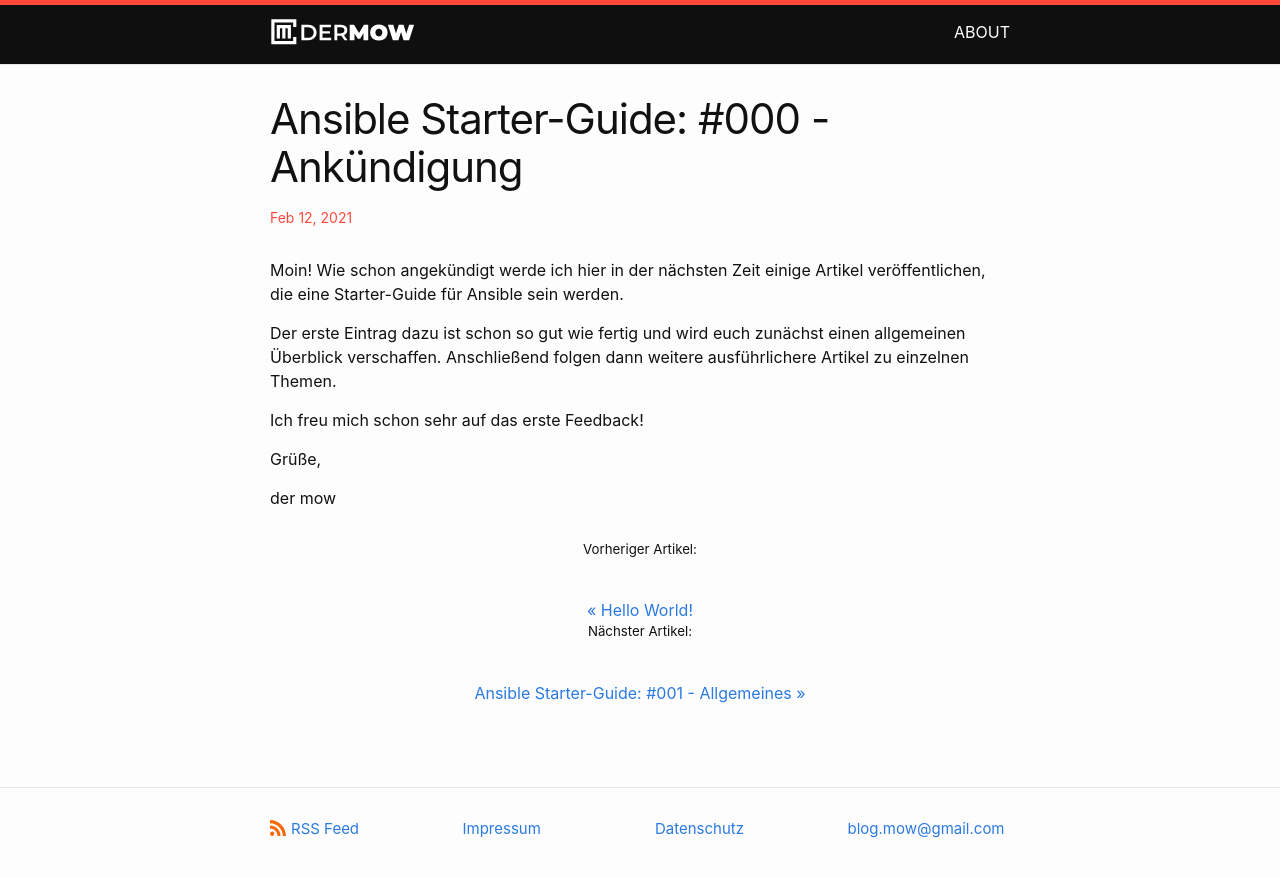
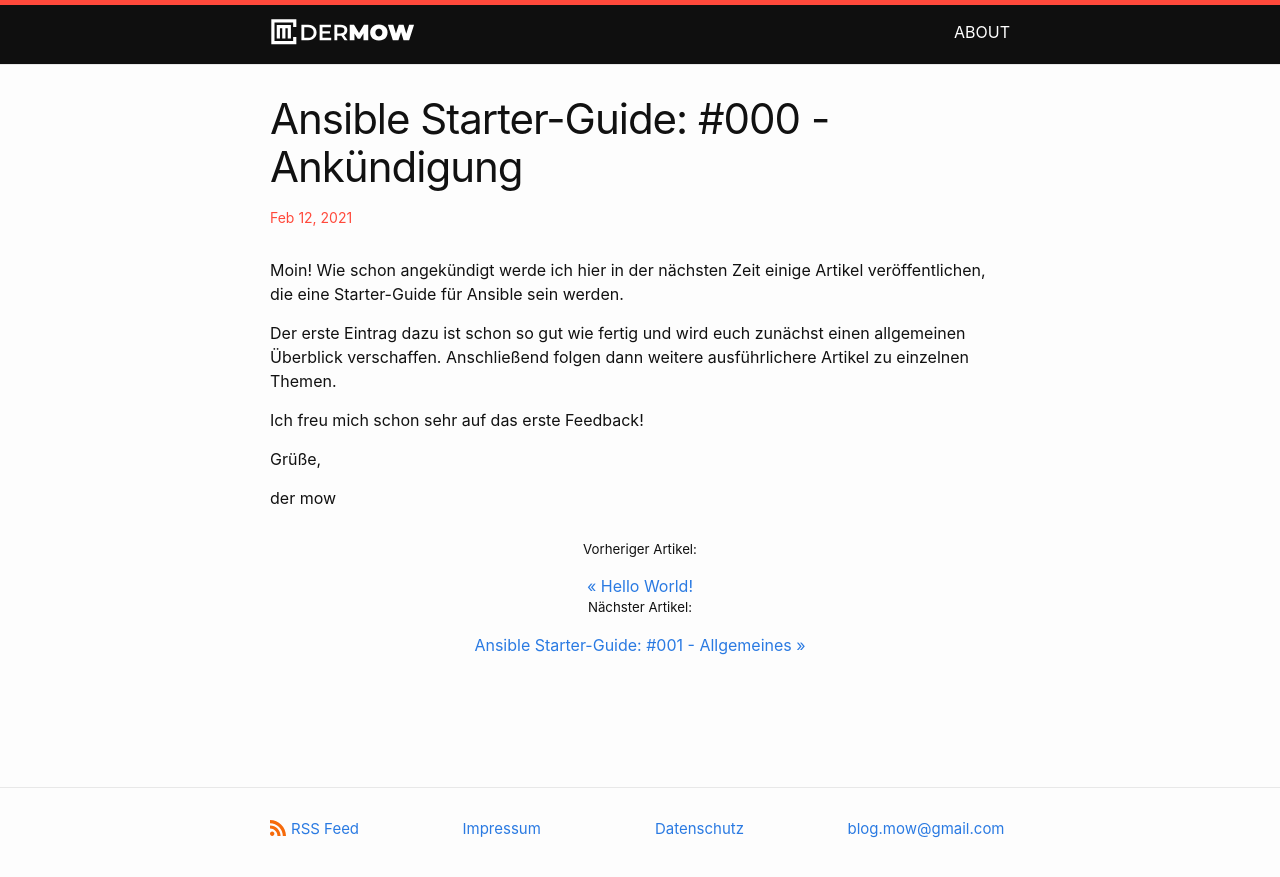
Before and after one commit to dermow/staging, a Jekyll site: the page built from _posts/2021-02-11-ansible-guide-0.markdown, in a window 1280 px wide. Shown: the top 877 px of the page. Built offline with Jekyll 4.4.1, drawn with Linux system fonts in a browser that asks for light colours; comment, search, counter and statistics services are not loaded.

```diff
--- a/_layouts/post.html
+++ b/_layouts/post.html
@@ -33,12 +33,12 @@ layout: default
   <center>
   <div class="PageNavigation">
   {% if page.previous.url %}
-    <h5>Vorheriger Artikel: </h5><br>
+    <h5>Vorheriger Artikel: </h5>
     <a class="prev" href="{{page.previous.url}}">&laquo; {{ page.previous.title }}</a>
   {% endif %}
    <br />
   {% if page.next.url %}
-    <h5>Nächster Artikel:</h5><br>
+    <h5>Nächster Artikel:</h5>
     <a class="next" href="{{page.next.url}}">{{ page.next.title }} &raquo;</a>
   {% endif %}
   </div>
```
